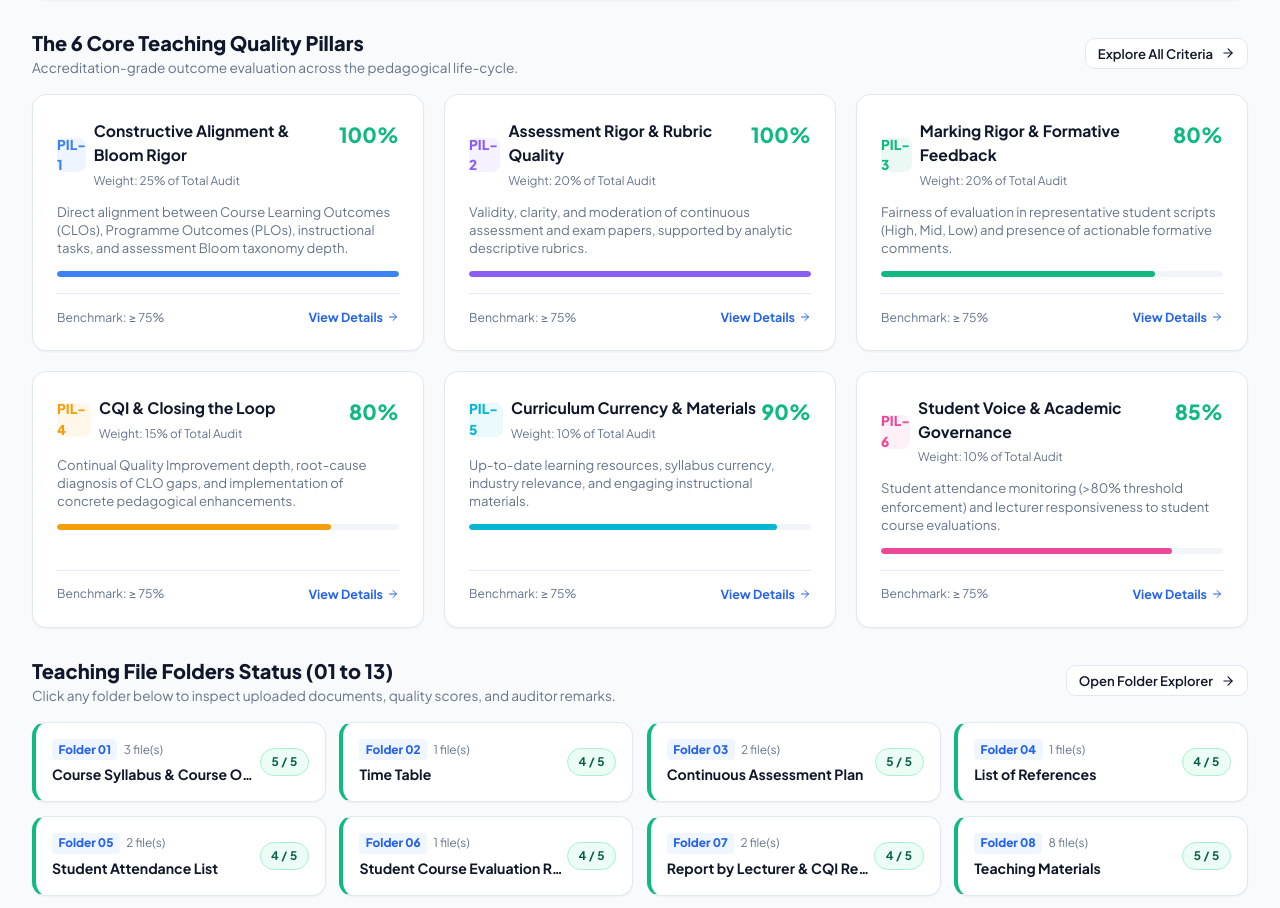
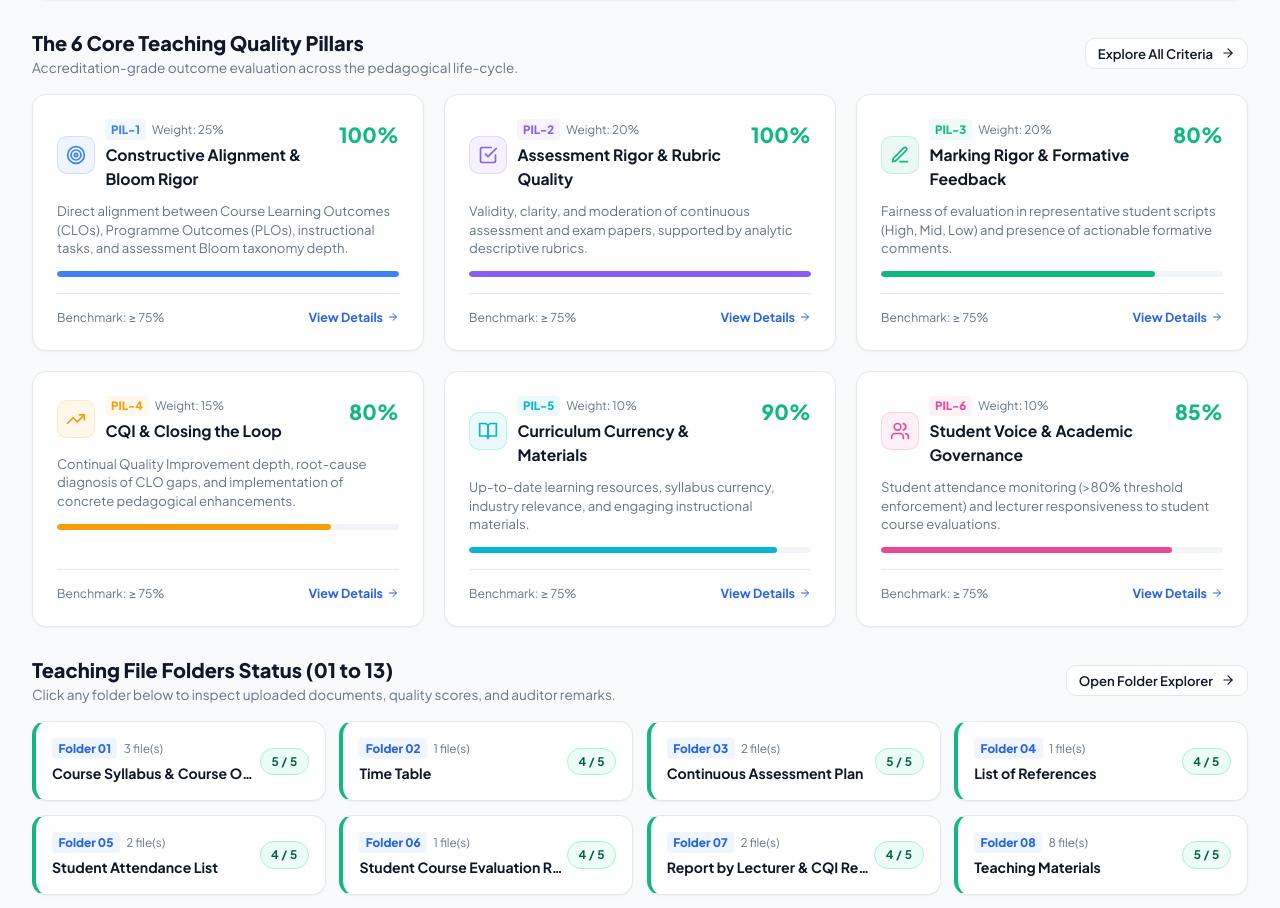
Before and after one commit to rizalhusin-klust/competition-2026-teaching-file, a React (Vite) app: page / in a window 1280 px wide. Shown: the part 1401-2309 px from the top of the page. Built offline with nearby package versions, Linux system fonts and the light colour scheme.

Commit message:
feat: embed dedicated pedagogical icons for each of the 6 Quality Pillars across all views and reports

```diff
--- a/src/components/AuditReportModal.jsx
+++ b/src/components/AuditReportModal.jsx
@@ -11,7 +11,13 @@ import {
   Calendar,
   User,
   Building,
-  FileCode
+  FileCode,
+  Target,
+  CheckSquare,
+  Edit3,
+  TrendingUp,
+  BookOpen,
+  Users
 } from 'lucide-react';
 import { TEACHING_FILE_ITEMS, QUALITY_PILLARS } from '../data/auditRubrics';
 import { calculateAuditMetrics, generateExecutiveSummary } from '../services/auditEngine';
@@ -194,10 +200,28 @@ export default function AuditReportModal({ isOpen, onClose, course, userRole = '
               <tbody>
                 {QUALITY_PILLARS.map(p => {
                   const score = metrics.pillarScores[p.id] || 0;
+
+                  const renderIcon = (id) => {
+                    switch (id) {
+                      case 'alignment': return <Target size={14} style={{ color: p.color }} />;
+                      case 'assessment': return <CheckSquare size={14} style={{ color: p.color }} />;
+                      case 'marking': return <Edit3 size={14} style={{ color: p.color }} />;
+                      case 'cqi': return <TrendingUp size={14} style={{ color: p.color }} />;
+                      case 'curriculum': return <BookOpen size={14} style={{ color: p.color }} />;
+                      case 'governance': return <Users size={14} style={{ color: p.color }} />;
+                      default: return <Award size={14} style={{ color: p.color }} />;
+                    }
+                  };
+
                   return (
                     <tr key={p.id} style={{ borderBottom: '1px solid var(--border)' }}>
                       <td style={{ padding: '0.65rem 0.75rem', fontWeight: 700, color: 'var(--primary)' }}>{p.code}</td>
-                      <td style={{ padding: '0.65rem 0.75rem', fontWeight: 600 }}>{p.name}</td>
+                      <td style={{ padding: '0.65rem 0.75rem', fontWeight: 600 }}>
+                        <div style={{ display: 'inline-flex', alignItems: 'center', gap: '0.45rem' }}>
+                          {renderIcon(p.id)}
+                          <span>{p.name}</span>
+                        </div>
+                      </td>
                       <td style={{ padding: '0.65rem 0.75rem' }}>{p.weight}%</td>
                       <td style={{ padding: '0.65rem 0.75rem', fontWeight: 800, color: p.color }}>{score}%</td>
                       <td style={{ padding: '0.65rem 0.75rem' }}>
--- a/src/components/DashboardOverview.jsx
+++ b/src/components/DashboardOverview.jsx
@@ -19,7 +19,11 @@ import {
   Sparkles,
   Building,
   GraduationCap,
-  FileCode
+  FileCode,
+  Target,
+  CheckSquare,
+  Edit3,
+  Users
 } from 'lucide-react';
 import { QUALITY_PILLARS, TEACHING_FILE_ITEMS } from '../data/auditRubrics';
 import { calculateAuditMetrics, generateExecutiveSummary } from '../services/auditEngine';
@@ -489,32 +493,52 @@ export default function DashboardOverview({
             const isGood = score >= 75;
             const isWarning = score >= 55 && score < 75;
 
+            // Render suitable icon for each of the 6 pillars
+            const renderPillarIcon = (id, size = 18) => {
+              switch (id) {
+                case 'alignment': return <Target size={size} />;
+                case 'assessment': return <CheckSquare size={size} />;
+                case 'marking': return <Edit3 size={size} />;
+                case 'cqi': return <TrendingUp size={size} />;
+                case 'curriculum': return <BookOpen size={size} />;
+                case 'governance': return <Users size={size} />;
+                default: return <Award size={size} />;
+              }
+            };
+
             return (
               <div key={pillar.id} className="card" style={{ display: 'flex', flexDirection: 'column', justifyContent: 'space-between' }}>
                 <div>
                   <div style={{ display: 'flex', justifyContent: 'space-between', alignItems: 'flex-start', marginBottom: '0.75rem' }}>
-                    <div style={{ display: 'flex', alignItems: 'center', gap: '0.5rem' }}>
+                    <div style={{ display: 'flex', alignItems: 'center', gap: '0.65rem' }}>
                       <div style={{
-                        width: '34px',
-                        height: '34px',
-                        borderRadius: '8px',
+                        width: '38px',
+                        height: '38px',
+                        borderRadius: '10px',
                         background: `${pillar.color}15`,
                         color: pillar.color,
                         display: 'flex',
                         alignItems: 'center',
                         justifyContent: 'center',
-                        fontWeight: 800,
-                        fontSize: '0.85rem'
-                      }}>
-                        {pillar.code}
+                        flexShrink: 0,
+                        border: `1px solid ${pillar.color}30`
+                      }}
+                      title={`${pillar.code} - ${pillar.name}`}
+                      >
+                        {renderPillarIcon(pillar.id, 20)}
                       </div>
                       <div>
-                        <h3 style={{ fontSize: '0.98rem', fontWeight: 700, color: 'var(--text-main)' }}>
+                        <div style={{ display: 'flex', alignItems: 'center', gap: '0.4rem' }}>
+                          <span style={{ fontSize: '0.72rem', fontWeight: 800, color: pillar.color, background: `${pillar.color}12`, padding: '0.1rem 0.35rem', borderRadius: '4px' }}>
+                            {pillar.code}
+                          </span>
+                          <span style={{ fontSize: '0.74rem', color: 'var(--text-muted)' }}>
+                            Weight: {pillar.weight}%
+                          </span>
+                        </div>
+                        <h3 style={{ fontSize: '0.98rem', fontWeight: 700, color: 'var(--text-main)', marginTop: '0.2rem' }}>
                           {pillar.name}
                         </h3>
-                        <span style={{ fontSize: '0.74rem', color: 'var(--text-muted)' }}>
-                          Weight: {pillar.weight}% of Total Audit
-                        </span>
                       </div>
                     </div>
 
--- a/src/services/htmlReportGenerator.js
+++ b/src/services/htmlReportGenerator.js
@@ -469,11 +469,27 @@ export function generateStandaloneHtmlContent(course, role = 'auditor', logoData
           const score = metrics.pillarScores[p.id] || 3.0;
           const tier = score >= 4.5 ? 'Exemplary' : score >= 3.8 ? 'Commendable' : score >= 3.0 ? 'Satisfactory' : 'Needs Remediation';
           const tierColor = score >= 4.5 ? '#059669' : score >= 3.8 ? '#1e40af' : score >= 3.0 ? '#d97706' : '#dc2626';
+
+          const pillarGlyph = {
+            alignment: '🎯',
+            assessment: '📋',
+            marking: '✍️',
+            cqi: '📈',
+            curriculum: '📚',
+            governance: '👥'
+          }[p.id] || '🏅';
+
           return `
           <tr>
             <td>
-              <strong>${p.name}</strong><br>
-              <span style="font-size: 0.76rem; color: var(--text-muted);">${p.description}</span>
+              <div style="display: flex; align-items: flex-start; gap: 0.5rem;">
+                <span style="font-size: 1.1rem; line-height: 1;">${pillarGlyph}</span>
+                <div>
+                  <span class="badge" style="background: ${p.color}15; color: ${p.color}; font-size: 0.68rem; margin-bottom: 0.2rem;">${p.code}</span>
+                  <strong>${p.name}</strong><br>
+                  <span style="font-size: 0.76rem; color: var(--text-muted);">${p.description}</span>
+                </div>
+              </div>
             </td>
             <td><strong>${p.weight}%</strong></td>
             <td><strong style="color: ${tierColor};">${score.toFixed(1)} / 5.0</strong></td>
```
